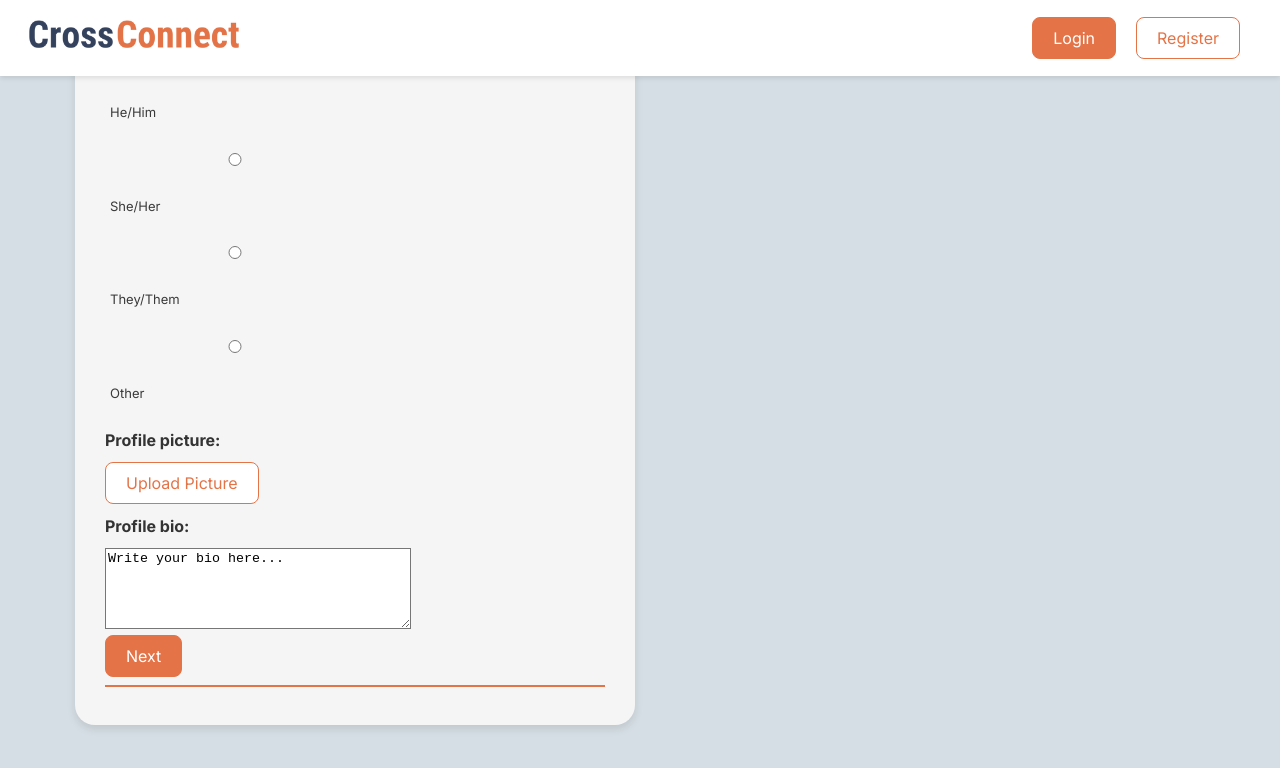
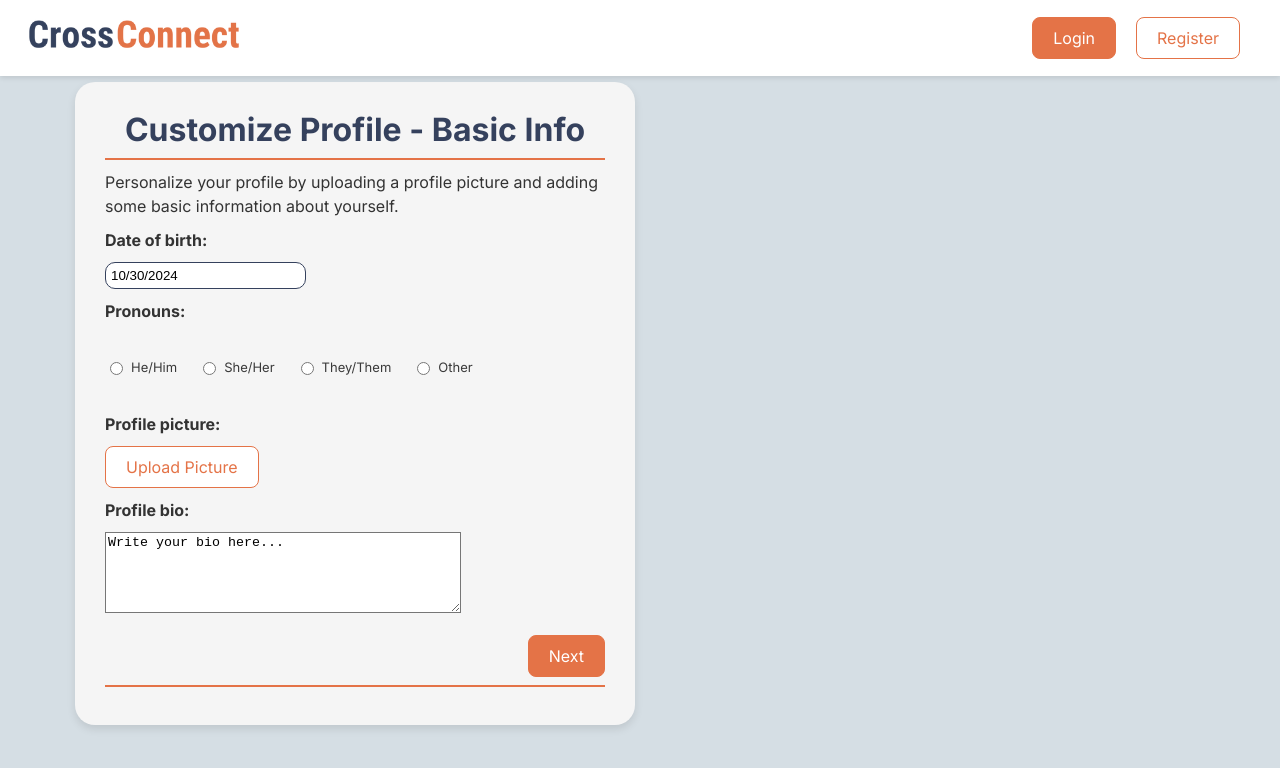
Before and after one commit to ToryHricisakova/Technical_Interaction_Design_Group8, a React (Vite) app: page /onboarding1 in a window 1280 px wide. Shown: the top 768 px of the page. Built offline with nearby package versions, Linux system fonts and the light colour scheme.

Commit message:
Style first onboarding page

```diff
--- a/src/Pages/Onboarding1.jsx
+++ b/src/Pages/Onboarding1.jsx
@@ -5,6 +5,7 @@ import "react-datepicker/dist/react-datepicker.css";
 import PrimaryButton from "../Components/PrimaryButton";
 import SecondaryButton from "../Components/SecondaryButton";
 import { Link } from "react-router-dom";
+import { width } from "@fortawesome/free-solid-svg-icons/fa0";
 
 const Onboarding1 = () => {
   const [date, setDate] = useState(new Date());
@@ -24,43 +25,43 @@ const Onboarding1 = () => {
           <DatePicker selected={date} onChange={(date) => setDate(date)} />
         </div>
       </div>
-      <div className="Pronouns">
+      <div className="pronouns" style={styles.pronouns}>
         <div style={styles.boldparagraph}>Pronouns:</div>
-        <div style={styles.paragraph}>
+        <div style={styles.radiobuttonGrouping}>
+          <div style={styles.radiobutton}>
             <input
               className="radioButton"
               type="radio"
               name="pronouns"
               id="hehim"
             />
-          <label className="checkboxLabel" htmlFor="hehim">
+            <label className="checkboxLabel" style={styles.checkboxLabel} htmlFor="hehim">
               He/Him
             </label>
           </div>
-        <div style={styles.paragraph}>
+          <div style={styles.radiobutton}>
             <input
               className="radioButton"
               type="radio"
               name="pronouns"
               id="sheher"
             />
-          <label className="checkboxLabel" htmlFor="sheher">
+            <label className="checkboxLabel" style={styles.checkboxLabel} htmlFor="sheher">
               She/Her
             </label>
           </div>
-      </div>
-      <div style={styles.paragraph}>
+          <div style={styles.radiobutton}>
             <input
               className="radioButton"
               type="radio"
               name="pronouns"
               id="theythem"
             />
-        <label className="checkboxLabel" htmlFor="theythem">
+            <label className="checkboxLabel" style={styles.checkboxLabel} htmlFor="theythem">
               They/Them
             </label>
           </div>
-      <div style={styles.paragraph}>
+          <div style={styles.radiobutton}>
             <input
               className="radioButton"
               type="radio"
@@ -70,6 +71,8 @@ const Onboarding1 = () => {
             <label className="checkboxLabel" htmlFor="otherpro">
               Other
             </label>
+          </div>
+        </div>
       </div>
 
       <div className="ProfilePicture">
@@ -83,7 +86,7 @@ const Onboarding1 = () => {
           Write your bio here...
         </textarea>
       </div>
-      <Link to="/onboarding2">
+      <Link to="/onboarding2" style={styles.nextButton}>
         <PrimaryButton>Next</PrimaryButton>
       </Link>
       <HorizontalLine />
@@ -128,7 +131,33 @@ const styles = {
   },
   biotext: {
     backgroundColor: "white",
-    width: "300px",
+    width: "70%",
     color: "black",
+    marginBottom: "1rem",
+  },
+
+  pronouns: {
+    margin: "5px 2",
+  },
+
+  radiobutton: {
+    display: "flex",
+    alignItems: "center",
+    gap: "0rem",
+  },
+
+  radiobuttonGrouping: {
+    display: "flex",
+    gap: "1rem",
+    justifyContent: "left",
+  },
+
+  checkboxLabel: {
+    flexShrink: "0", // Prevents the labels from splitting into two lines.
+  },
+
+  nextButton: {
+    display: "flex",
+    justifyContent: "flex-end",
   },
 };
```
Lines whose indentation alone changed are shown as unchanged.
